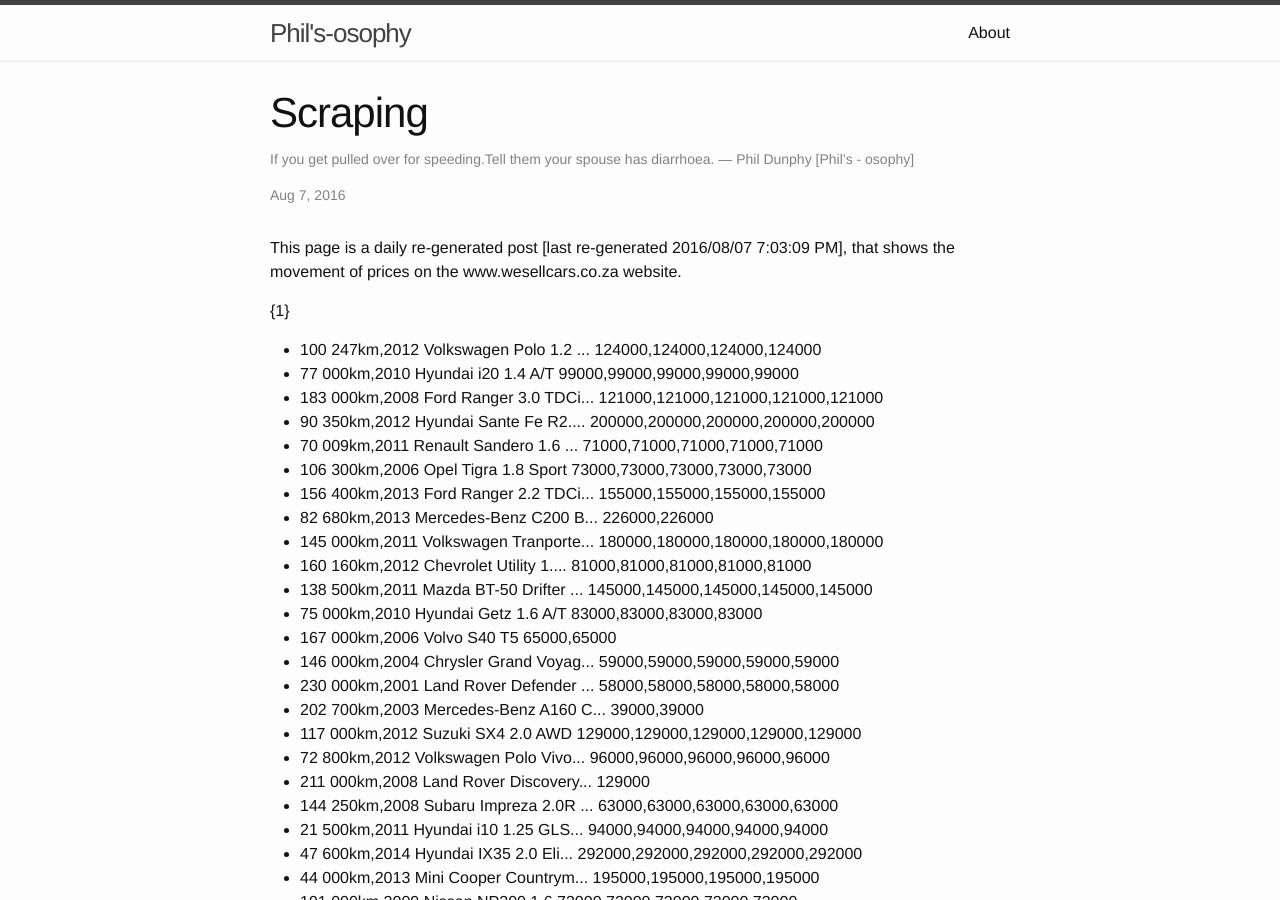
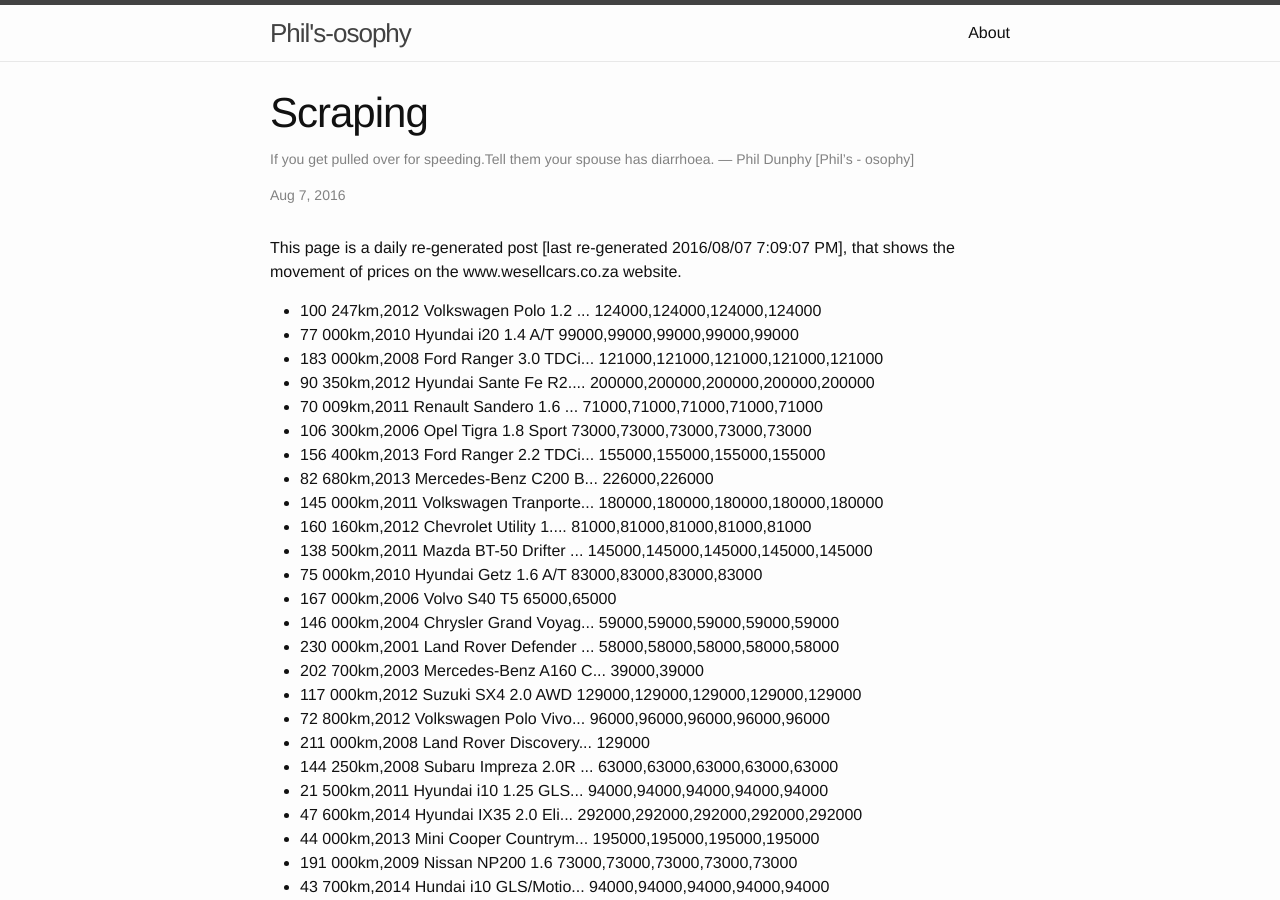
Before and after one commit to apdekock/apdekock.github.io, a Jekyll site: the page built from _posts/2015-08-04-weMineData.markdown, in a window 1280 px wide and 900 px high. Built offline with Jekyll 4.4.1, drawn with Linux system fonts in a browser that asks for light colours.

Commit message:
Updated 2016/08/07 7:09:07 PM

```diff
--- a/_posts/2015-08-04-weMineData.markdown
+++ b/_posts/2015-08-04-weMineData.markdown
@@ -5,9 +5,7 @@
 quote: "If you get pulled over for speeding.Tell them your spouse has diarrhoea. — Phil Dunphy [Phil’s - osophy]"
 categories: scraping, auto generatingpost
 ---
-This page is a daily re-generated post [last re-generated  2016/08/07 7:03:09 PM], that shows the movement of prices on the www.wesellcars.co.za website.
-
-{1}
+This page is a daily re-generated post [last re-generated  2016/08/07 7:09:07 PM], that shows the movement of prices on the www.wesellcars.co.za website.
 
 <ul>
 <li><div> 100 247km,2012 Volkswagen Polo 1.2 ... <span class="sparklines">124000,124000,124000,124000</span></div></li>
```
